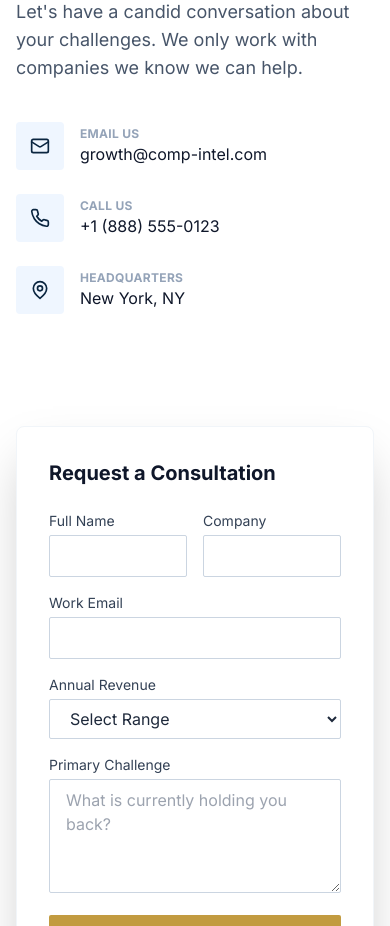
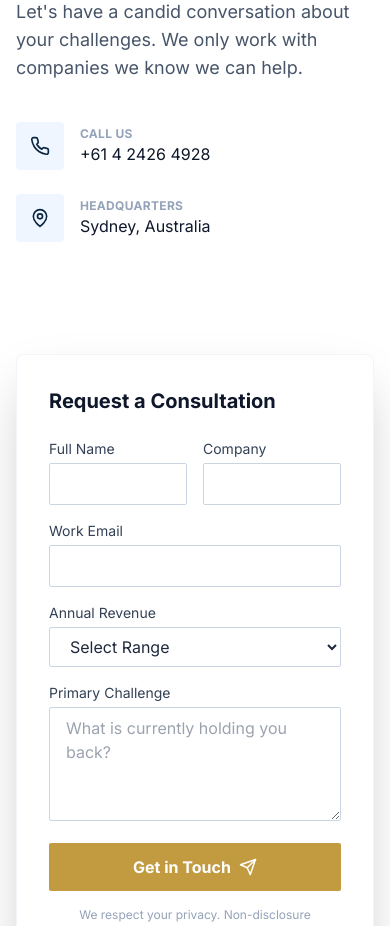
Before and after one commit to themutherfvcker/CI2, a React (Vite) app: page /#/ in a window 390 px wide. Shown: the part 8160-9086 px from the top of the page. Built offline with nearby package versions, Linux system fonts and the light colour scheme; a web font is replaced by a local one.

Commit message:
feat(Contact): Remove email address and update phone number
The email contact option has been removed from the Contact component. The primary phone number has also been updated to a new local Australian number.

```diff
--- a/components/Contact.tsx
+++ b/components/Contact.tsx
@@ -1,5 +1,5 @@
 import React, { useState } from 'react';
-import { Mail, Phone, MapPin, Send } from 'lucide-react';
+import { Phone, MapPin, Send } from 'lucide-react';
 
 export const Contact: React.FC = () => {
   const [formData, setFormData] = useState({
@@ -42,20 +42,11 @@ export const Contact: React.FC = () => {
             <div className="space-y-6 mb-12">
               <div className="flex items-center gap-4">
                 <div className="w-12 h-12 bg-blue-50 text-brand-blue rounded flex items-center justify-center">
-                  <Mail size={20} />
-                </div>
-                <div>
-                  <p className="text-xs font-bold text-slate-400 uppercase tracking-wide">Email Us</p>
-                  <p className="font-medium text-slate-900">growth@comp-intel.com</p>
-                </div>
-              </div>
-              <div className="flex items-center gap-4">
-                <div className="w-12 h-12 bg-blue-50 text-brand-blue rounded flex items-center justify-center">
                   <Phone size={20} />
                 </div>
                 <div>
                   <p className="text-xs font-bold text-slate-400 uppercase tracking-wide">Call Us</p>
-                  <p className="font-medium text-slate-900">+1 (888) 555-0123</p>
+                  <p className="font-medium text-slate-900">+61 4 2426 4928</p>
                 </div>
               </div>
               <div className="flex items-center gap-4">
@@ -64,7 +55,7 @@ export const Contact: React.FC = () => {
                 </div>
                 <div>
                   <p className="text-xs font-bold text-slate-400 uppercase tracking-wide">Headquarters</p>
-                  <p className="font-medium text-slate-900">New York, NY</p>
+                  <p className="font-medium text-slate-900">Sydney, Australia</p>
                 </div>
               </div>
             </div>
```
